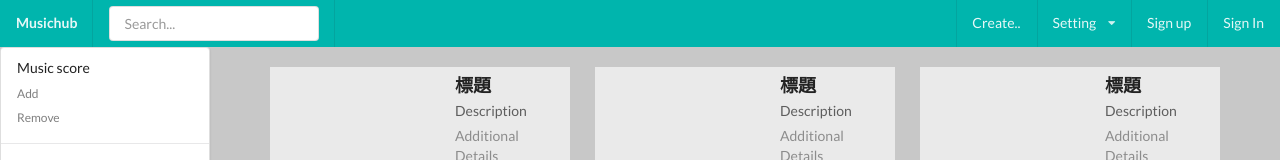
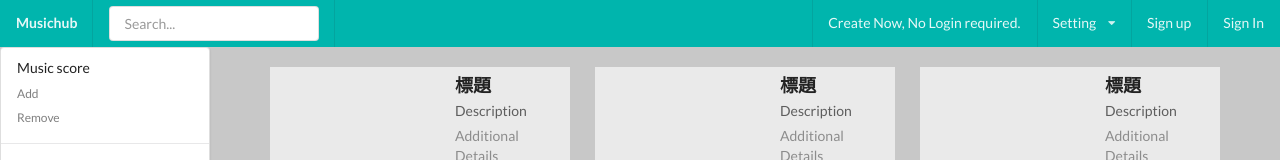
Before and after one commit to Music-hub/weiyee, a plain HTML site: page index.html in a window 1280 px wide. Shown: the top 160 px of the page. Drawn offline with nearby package versions, Linux system fonts and the light colour scheme; files that its build step writes are made by us from their sources; no server answers; a web font is replaced by a local one.

Commit message:
add link to create page

```diff
--- a/index.html
+++ b/index.html
@@ -51,8 +51,8 @@
           </div>
          </div>
         <div class="right menu">
-          <a href="#"  class="item">
-            Create..
+          <a href="/editor/"  class="item">
+            Create Now, No Login required.
           </a>
           <div class="ui dropdown item">Setting
             <i class="dropdown icon"></i>
```
